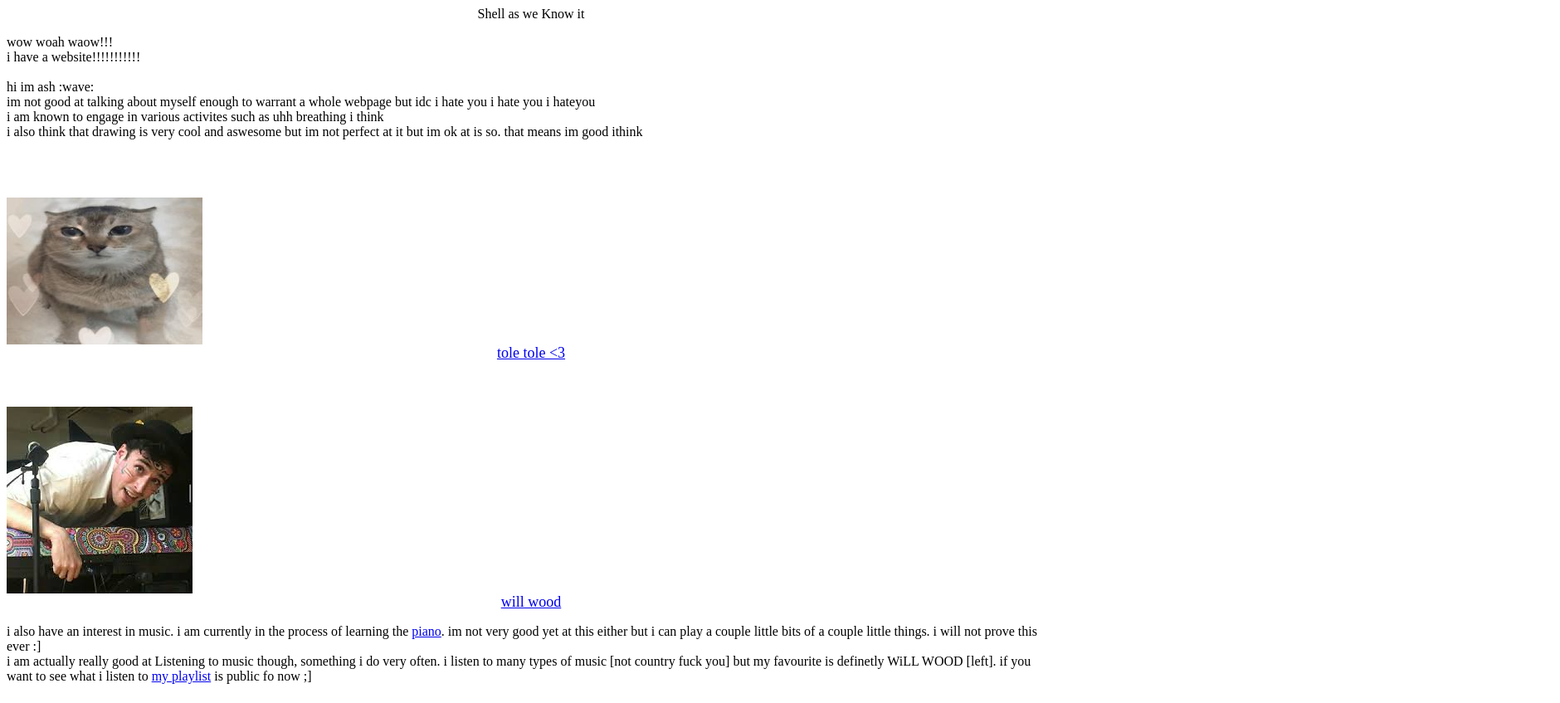
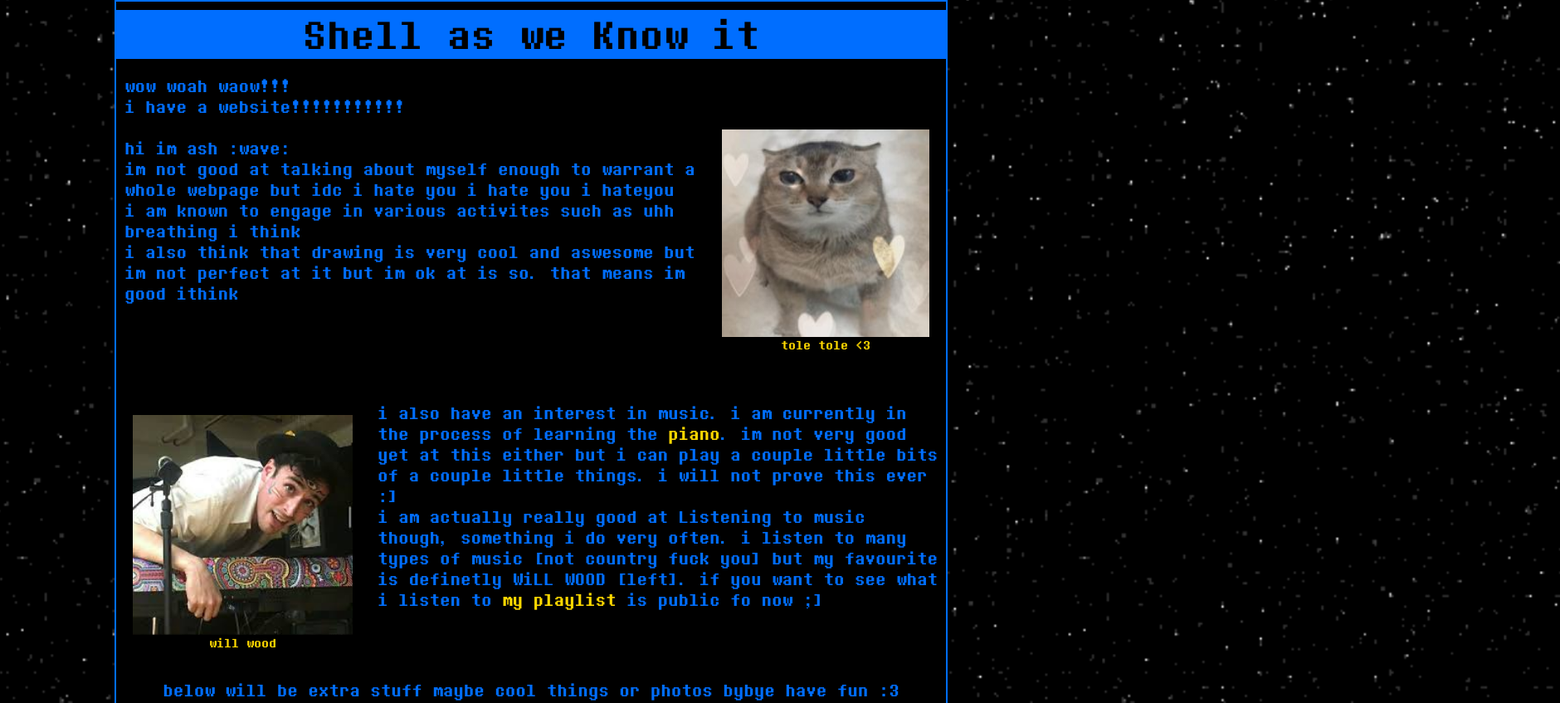
Before and after one commit to ashsauce/shell-as-we-know-it, a plain HTML site: page index.html in a window 1280 px wide. Shown: the top 847 px of the page at 83% size, 1880 px wide, since content can reach past the window. Drawn offline with Linux system fonts and the light colour scheme.

Commit message:
Update index.css

```diff
--- a/index.css
+++ b/index.css
@@ -1,50 +1,34 @@
-<html>
-<head>
-	<link rel='stylesheet' href='index.css'>
-	<title>Shell as we Know it</title>
-	<link rel="icon" type="image/x-icon" href="img/favi.png">
-</head>
-<body>
+@font-face {font-family: 'DeterminationMono'; src: url('DTM.ttf') format('truetype'); background-color:black;
+		   }
+body {
+	font-family:'DeterminationMono'; color:#006eff; font-size:25px;
+	background-image: url("img/galaxy.gif"); background-size: 100%;
+	background-repeat:repeat;
+	margin:0; cursor: url('img/cursor.png'),auto;
+}
 
-	<div class='main'>
-		<div class='header'><center>Shell as we Know it</center></div>
-		<div class='flex'>
-			<p>
-			wow woah waow!!! <br>
-			i have a website!!!!!!!!!!!
-			<br><br>
-				hi im ash :wave:<br>
-				im not good at talking about myself enough to warrant a whole webpage but idc i hate you i hate you i hateyou<br>
-				i am known to engage in various activites such as uhh breathing i think<br>
-				i also think that drawing is very cool and aswesome but im not perfect at it but im ok at is so. that means im good ithink
-			</p>
-			<div><br><br><br><img src='img/tole.jpg' class='tole'><center><font size='4px'><a href='https://sillycattvseries.fandom.com/wiki/Tole_Tole'>tole tole <3</a></font></center></div>
-		</div>
-		<br><br>
-		<div class='flex'>
-			<div><br><img src='img/willard.jpg' class='will'><center><font size='4px'><a href='https://en.wikipedia.org/wiki/Will_Wood'>will wood</a></font></center></div>
-			<p>
-				i also have an interest in music. i am currently in the process of learning the <a href='https://en.wikipedia.org/wiki/Piano'>piano</a>.
-				im not very good yet at this either but i can play a couple little bits of a couple little things. i will not prove this ever :]<br>
-				i am actually really good at Listening to music though, something i do very often. i listen to many types of music [not country fuck you] but my favourite is definetly WiLL WOOD [left].
-				if you want to see what i listen to <a href='https://open.spotify.com/playlist/1wghim68jljs7hpH77IaO7?si=25529a6d04134e48'>my playlist</a> is public fo now ;]
-			</p>
-		</div><br>
-		<center><p>below will be extra stuff maybe cool things or photos bybye have fun :3</p></center>
-		<p>
-		<a href='howimadeawebpage.html'>* how i made a webpage</a>
-		</p><br>
+div.main {
+	background-color:black;
+	width:1000px; margin:auto;
+	border:2px solid #006eff;
+}
 
-		<center><div class='flex'>
-			<img src='https://blinkies.cafe/b/display/0052-cancer.gif'>
-			<img src='https://blinkies.cafe/b/display/0171-jerma.gif'>
-			<img src='https://blinkies.cafe/b/display/0110-yeah.gif'>
-			<img src='https://blinkies.cafe/b/display/0222-construction.gif'></div><font size='2px'><br></font><div class='flex'>
-			<img src='https://blinkies.cafe/b/display/0182-halloweencathouse.gif'>
-			<img src='https://blinkies.cafe/b/display/0121-blinkiescafe.gif'>
-			<img src='https://blinkies.cafe/b/display/0167-saw.gif'>
-			<img src='https://blinkies.cafe/b/display/0221-cd.gif'>
-		</div></center><br>
-	</div>
-</body>
-</html>
+div.header {
+	background-color:#006eff; color:black;
+	font-size:58px;
+	margin: 10px 0;
+}
+
+p {margin: 10px;}
+
+.flex {display:flex;}
+
+img {margin:0 20px;	width:60%;}
+
+.tole {height:250px; width:250px;}
+
+.will {width:265px; height:265px;}
+
+a {text-decoration:none; color:#ffd900;}
+
+a:hover {text-decoration: underline; cursor: url('img/cursor2.png'),auto;}
```
